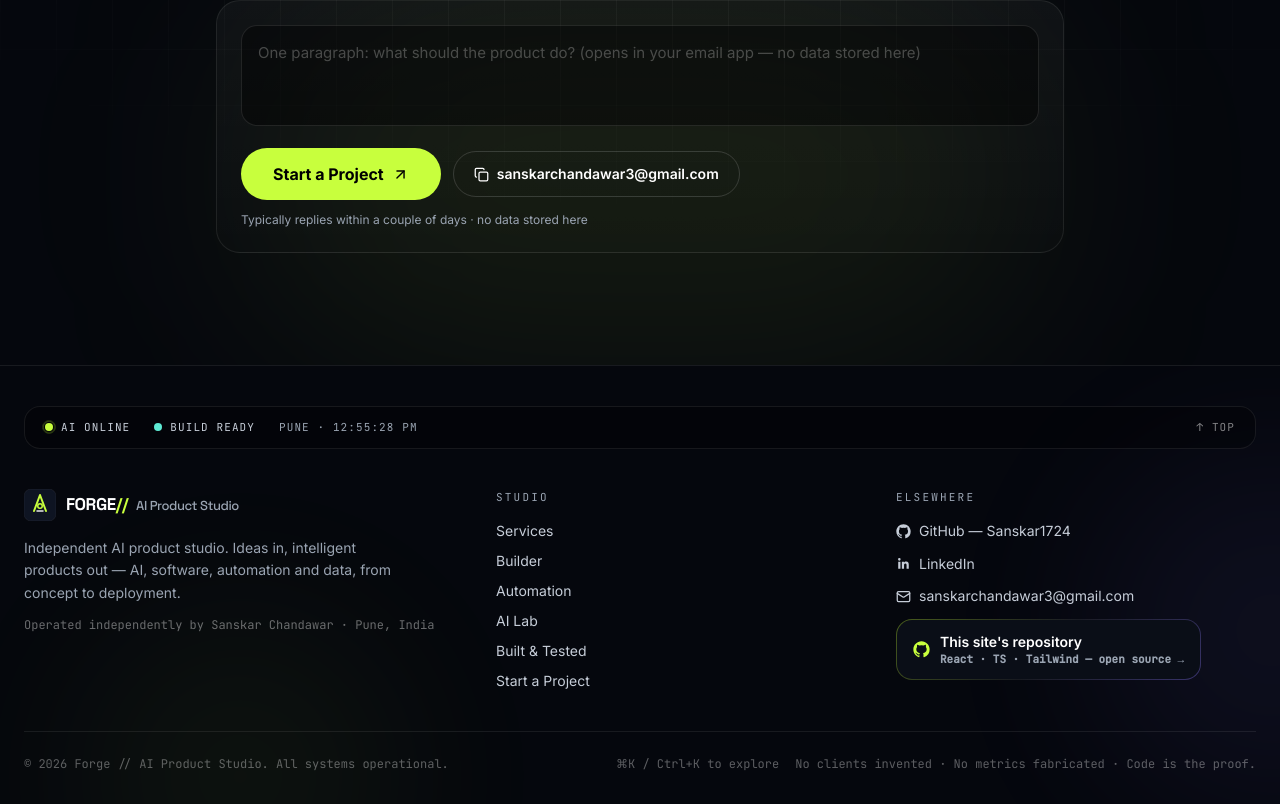
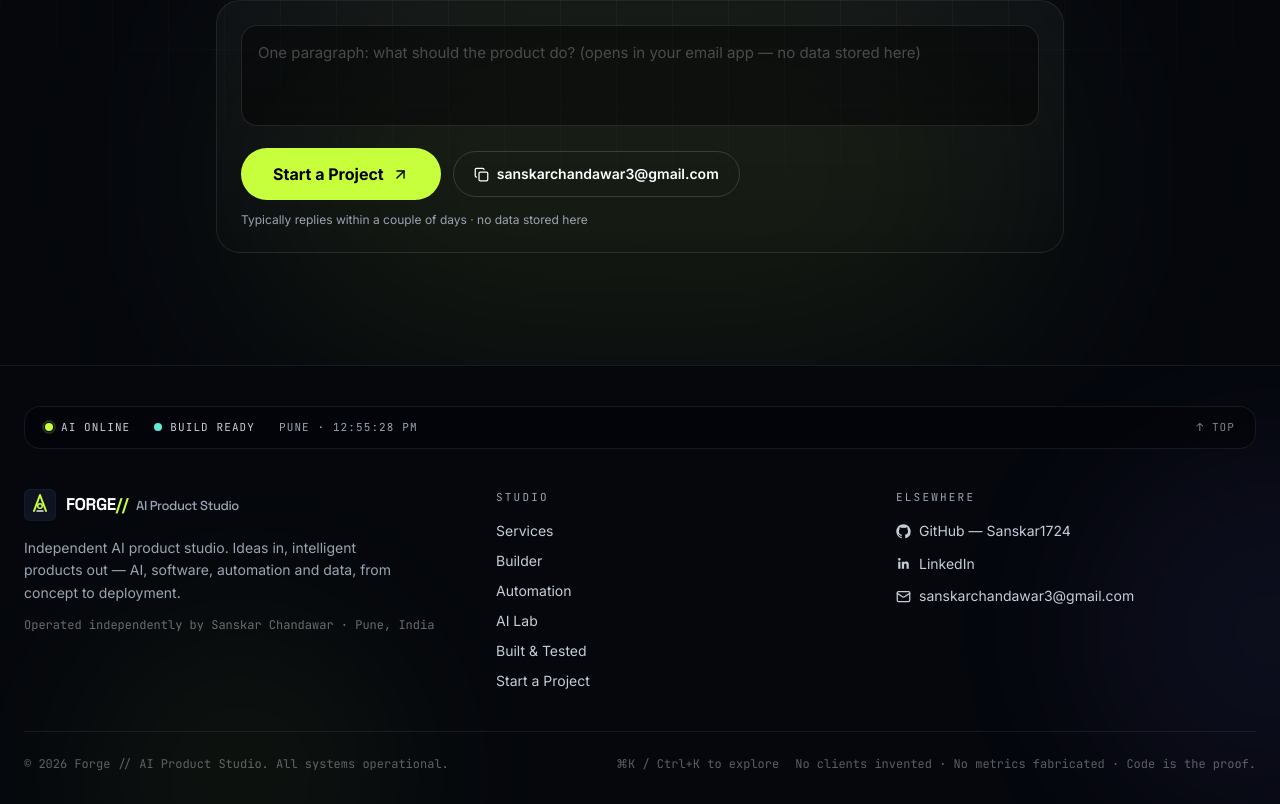
Before and after one commit to Sanskar1724/AI-Product-Studio, a React (Vite) app: page /start in a window 1280 px wide. Shown: the part 3245-4049 px from the top of the page. Built offline with nearby package versions, Linux system fonts and the light colour scheme.

Commit message:
feat: remove site repository card from footer everywhere

```diff
--- a/src/components/Closing.tsx
+++ b/src/components/Closing.tsx
@@ -1,8 +1,8 @@
 import { useEffect, useState } from "react";
-import { Link, useLocation } from "react-router-dom";
+import { Link } from "react-router-dom";
 import { ArrowUpRight, Copy, Mail } from "lucide-react";
 import { GithubIcon, LinkedinIcon } from "./ui";
-import { EMAIL, GITHUB_URL, LINKEDIN_URL, STUDIO_REPO } from "../data/studio";
+import { EMAIL, GITHUB_URL, LINKEDIN_URL } from "../data/studio";
 import { Logo, Reveal } from "./ui";
 import { Aurora, StatusDot, useToast } from "../fx/fx";
 
@@ -66,8 +66,6 @@ export function FinalCTA() {
 
 export function Footer() {
   const [time, setTime] = useState("");
-  const { pathname } = useLocation();
-  const isLanding = pathname === "/";
   useEffect(() => {
     const tick = () => setTime(new Date().toLocaleTimeString("en-IN", { timeZone: "Asia/Kolkata", hour: "2-digit", minute: "2-digit", second: "2-digit" }));
     tick();
@@ -112,22 +110,6 @@ export function Footer() {
               <li><a href={GITHUB_URL} target="_blank" rel="noreferrer" className="inline-flex items-center gap-2 text-[#c6cdd8] hover:text-[#c8ff3d]"><GithubIcon size={15} /> GitHub — Sanskar1724</a></li>
               <li><a href={LINKEDIN_URL} target="_blank" rel="noreferrer" className="inline-flex items-center gap-2 text-[#c6cdd8] hover:text-[#c8ff3d]"><LinkedinIcon size={15} /> LinkedIn</a></li>
               <li><a href={`mailto:${EMAIL}`} className="inline-flex items-center gap-2 text-[#c6cdd8] hover:text-[#c8ff3d]"><Mail size={15} /> {EMAIL}</a></li>
-              {!isLanding && (
-              <li>
-                <a
-                  href={STUDIO_REPO}
-                  target="_blank"
-                  rel="noreferrer"
-                  className="group inline-flex items-center gap-2.5 rounded-2xl g-border px-4 py-3 font-semibold text-white hover:shadow-[0_0_32px_-8px_rgba(200,255,61,0.55)] hover:-translate-y-0.5 transition-all"
-                >
-                  <GithubIcon size={17} className="text-[#c8ff3d]" />
-                  <span>
-                    <span className="block text-sm">This site's repository</span>
-                    <span className="block font-mono2 text-[11px] text-[#9aa4b2] group-hover:text-[#c8ff3d] transition-colors">React · TS · Tailwind — open source →</span>
-                  </span>
-                </a>
-              </li>
-              )}
             </ul>
           </div>
         </div>
```
